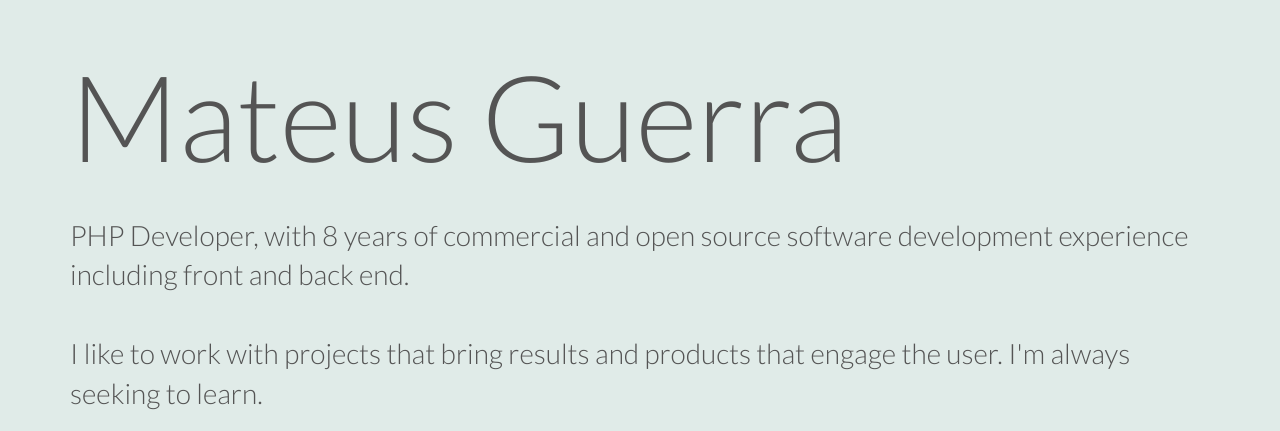
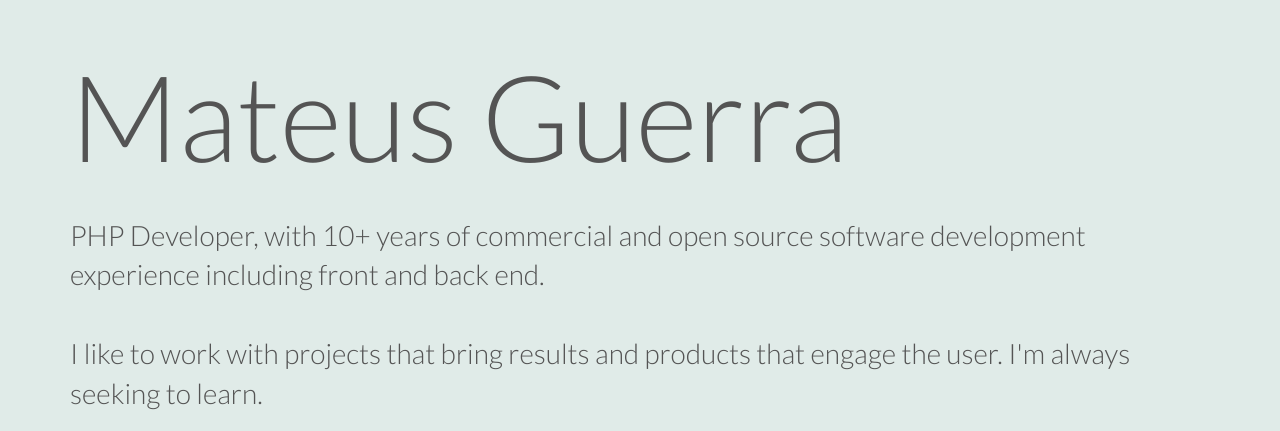
Before and after one commit to mateusguerra/mateusguerra.github.io, a plain HTML site: page index.html in a window 1280 px wide. Shown: the top 431 px of the page. Drawn offline with nearby package versions, Linux system fonts and the light colour scheme.

Commit message:
Fixed Description to reflect my experience

```diff
--- a/index.html
+++ b/index.html
@@ -3,7 +3,7 @@
 	<hreead>
 		<meta charset="utf-8">
 		<meta name="viewport" content="width=device-width" initial-scale="1">
-		<meta name="description" content="PHP Developer, with 8 years of commercial and open source software development experience including front and back end web development.">
+		<meta name="description" content="PHP Developer, with 10+ years of commercial and open source software development experience including front and back end web development.">
 		<title>Mateus Guerra</title>
 		<link rel="stylesheet" href="https://maxcdn.bootstrapcdn.com/font-awesome/4.7.0/css/font-awesome.min.css">
 		<link rel="stylesheet" href="https://maxcdn.bootstrapcdn.com/bootstrap/3.3.7/css/bootstrap.min.css" integrity="sha384-BVYiiSIFeK1dGmJRAkycuHAHRg32OmUcww7on3RYdg4Va+PmSTsz/K68vbdEjh4u" crossorigin="anonymous">
@@ -16,7 +16,7 @@
 				<header>
 					<h1>Mateus Guerra</h1>
 					<div>
-						<p class="lead">PHP Developer, with 8 years of commercial and open source software development
+						<p class="lead">PHP Developer, with 10+ years of commercial and open source software development
 experience including front and back end.
 						</p>
 						<p class="lead"> I like to work with projects that bring
```
